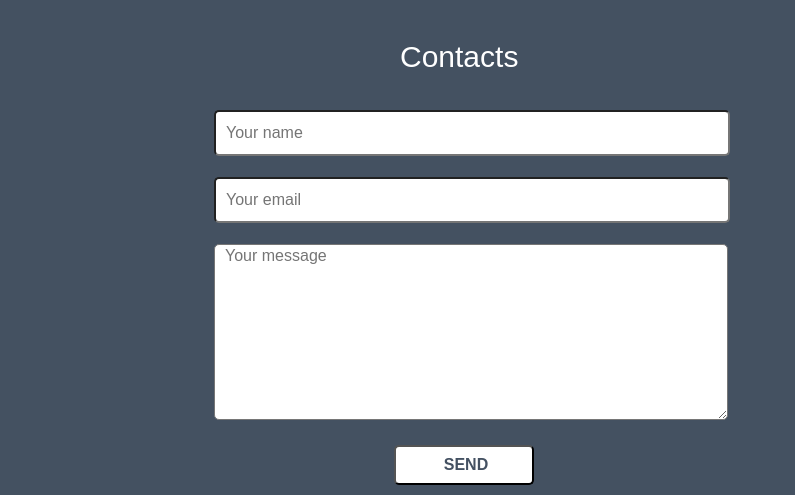
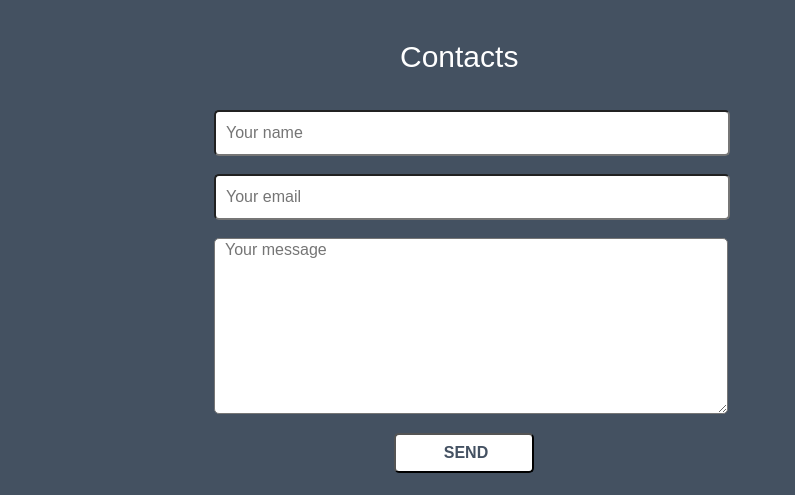
Before and after one commit to AlaeroEgo/git-rep, a plain HTML site: page index.html in a window 1280 px wide. Shown: the part 2900-3395 px from the top of the page, 0-795 px from the left. Drawn offline with Linux system fonts and the light colour scheme.

Commit message:
Валидатор
Проверил валидатором, убрал проблемные моменты

```diff
--- a/css/main.less
+++ b/css/main.less
@@ -357,16 +357,14 @@
                 flex-flow: column nowrap;
                 justify-content: space-between
             }
-            .input_smth {
-                width: 500px;
-                padding: 0 0 21px 0;
-            }
+
             input,
             textarea {
                 border-radius: 5px;
                 width: inherit;
                 padding-left: 10px;
-            }
+                width: 500px;
+                            }
             input {
                 height: 40px;
             }
--- a/index.html
+++ b/index.html
@@ -173,13 +173,13 @@
             <div class="contacts_cover">
                 <form action="#">
                     <fieldset>
-                        <lable class="input_smth">
-                            <input type="text" name="firstname" placeholder="Your name"> </lable>
-                        <lable class="input_smth">
-                            <input type="text" name="lastname" placeholder="Your email"> </lable>
-                        <lable class="input_smth">
+
+                            <input type="text" name="firstname" placeholder="Your name">
+                      <br>
+                            <input type="text" name="lastname" placeholder="Your email">
+                       <br>
                             <textarea name="message" id="msg" cols="30" rows="10" placeholder="Your message"></textarea>
-                        </lable>
+                      <br>
                         <input class="send" type="submit" value="SEND"> </fieldset>
                 </form>
                 <div class="contacts_links">
```
Also changed, not shown: css/main.css.
